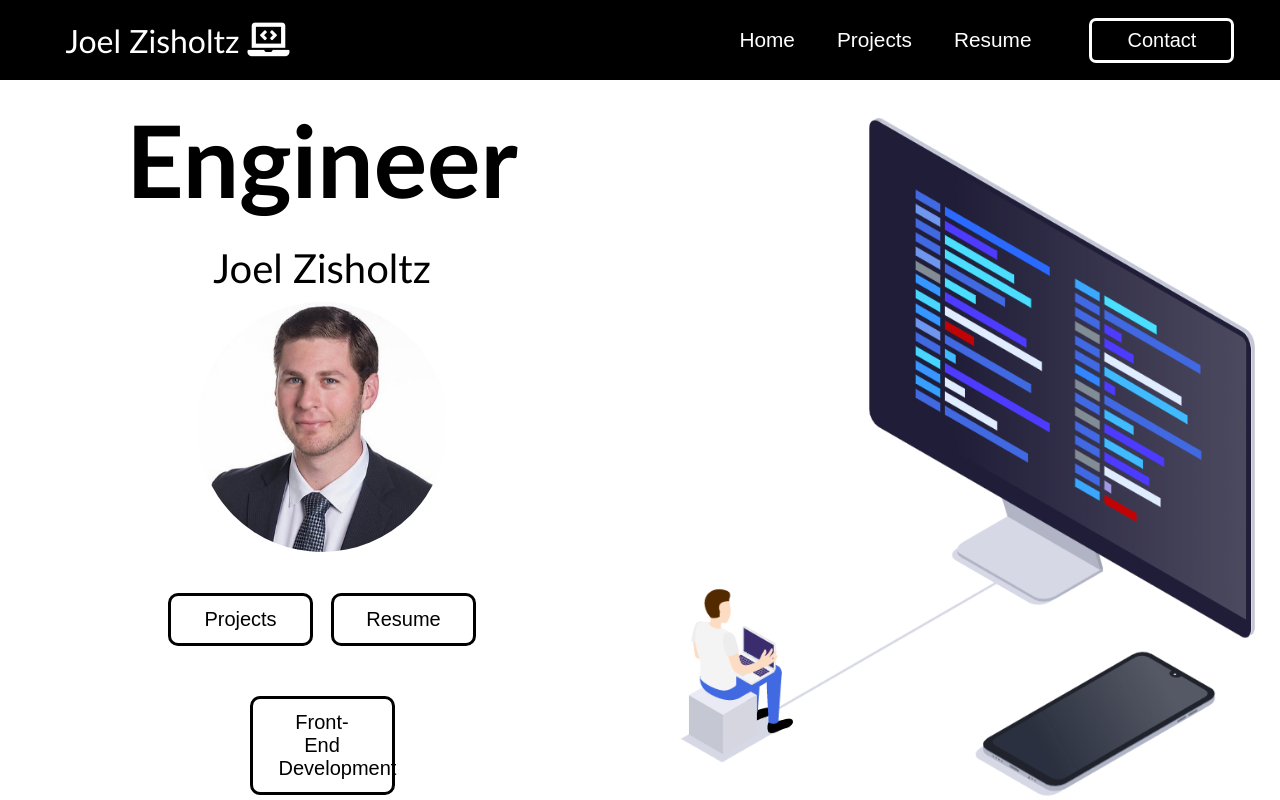
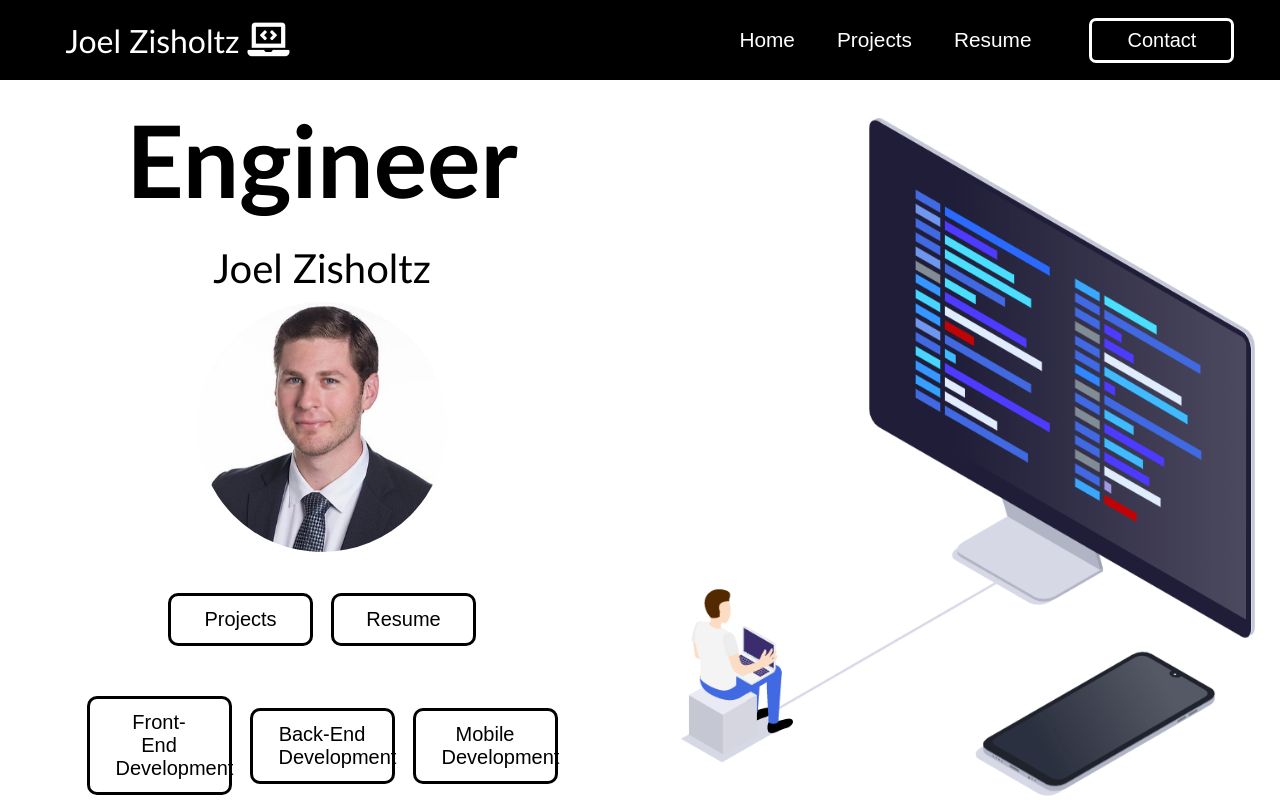
Before and after one commit to jzboyd/portfolio_jz, a React (Create React App) app: page / in a window 1280 px wide. Shown: the top 800 px of the page. Built offline with nearby package versions, Linux system fonts and the light colour scheme.

Commit message:
added buttons

```diff
--- a/src/components/MainSection.css
+++ b/src/components/MainSection.css
@@ -54,6 +54,7 @@
 .sub-btns {
   margin-top: 32px;
   display: flex;
+  flex-direction: row;
   justify-content: center;
   align-items: center;
 }
--- a/src/components/MainSection.js
+++ b/src/components/MainSection.js
@@ -12,6 +12,14 @@ const toggleProjects = () => {
 }
 
 const toggleFrontend = () => {
+    scroll.scrollTo(3700)
+}
+
+const toggleBackend = () => {
+    scroll.scrollTo(3700)
+}
+
+const toggleMobile = () => {
     scroll.scrollTo(3700)
 }
 
@@ -47,7 +55,21 @@ function MainSection() {
                 buttonStyle='btn--outline'
                 buttonSize='btn--large'
                 >Front-End Development</Button>
+                <Button
+                onClick={toggleBackend}
+                className='btn'
+                buttonStyle='btn--outline'
+                buttonSize='btn--large'
+                >Back-End Development</Button>
+                <Button
+                onClick={toggleMobile}
+                className='btn'
+                buttonStyle='btn--outline'
+                buttonSize='btn--large'
+                >Mobile Development</Button>
             </div>
+
+
             <div class='main-social-icons'>
             <a
                 target="_blank"
--- a/src/components/Skills.js
+++ b/src/components/Skills.js
@@ -51,8 +51,8 @@ function Skills() {
           <i class="devicon-ruby-plain-wordmark colored">Ruby</i>
           <i class="devicon-python-plain-wordmark colored">python</i>
           <i class="devicon-rails-plain-wordmark colored">Rails</i>
+          <i class="devicon-django-plain-wordmark colored">django</i>
           <i class="devicon-express-original-wordmark colored">express</i>
-          <i class="devicon-django-plain-wordmark colored">django</i>
           <i class="devicon-nodejs-plain-wordmark colored">nodeJS</i>
           <i class="devicon-postgresql-plain-wordmark colored">PostgreSQL</i>
           <i class="devicon-mongodb-plain-wordmark colored">mongoDB</i>
@@ -73,7 +73,6 @@ function Skills() {
         <i class="devicon-react-original-wordmark colored">React Native</i>
           <i class="devicon-redux-original colored">Redux</i>
           <i class="devicon-javascript-plain colored">Javascript</i>
-          <i class="devicon-jquery-plain-wordmark colored">jQUERY</i>
           <i class="devicon-python-plain-wordmark colored">python</i>
           <i class="devicon-django-plain-wordmark colored">django</i>
           <i class="devicon-postgresql-plain-wordmark colored">PostgreSQL</i>
```
